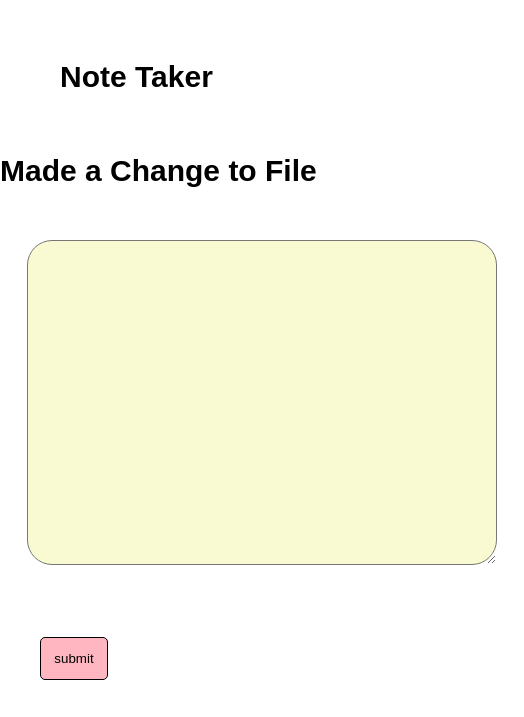
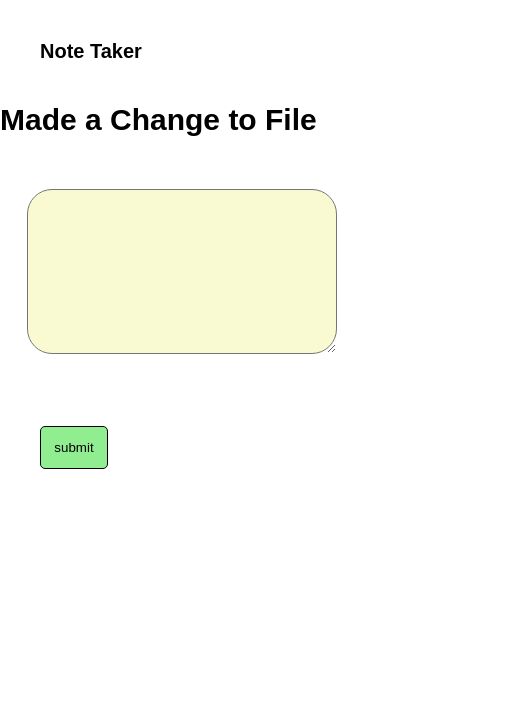
Before and after one commit to egglearn/gitpractise, a plain HTML site: page index.html in a window 390 px wide. Shown: the whole page, 524 px wide, since content can reach past the window. Drawn offline with Linux system fonts and the light colour scheme.

Commit message:
add media query

```diff
--- a/style.css
+++ b/style.css
@@ -38,3 +38,40 @@ h1 {
   margin: 2em;
   color: black;
 }
+
+@media (max-width: 500px) {
+  #entries {
+    background: lightgoldenrodyellow;
+    padding: 5em;
+    border-radius: 25px;
+    margin: 2em;
+    outline: unset;
+  }
+
+  h1 {
+    margin: 2em;
+    font-size: 20px;
+  }
+
+  #button {
+    border-radius: 5px;
+    padding: 1em;
+    background: lightgreen;
+    margin: 3em;
+    border: 1px black solid;
+  }
+
+  #button:focus {
+    background: red;
+    color: blue;
+  }
+
+  .entryText {
+    background: lightpink;
+    border-radius: 10px;
+    padding: 2em;
+    width: 20%;
+    margin: 2em;
+    color: black;
+  }
+}
```
